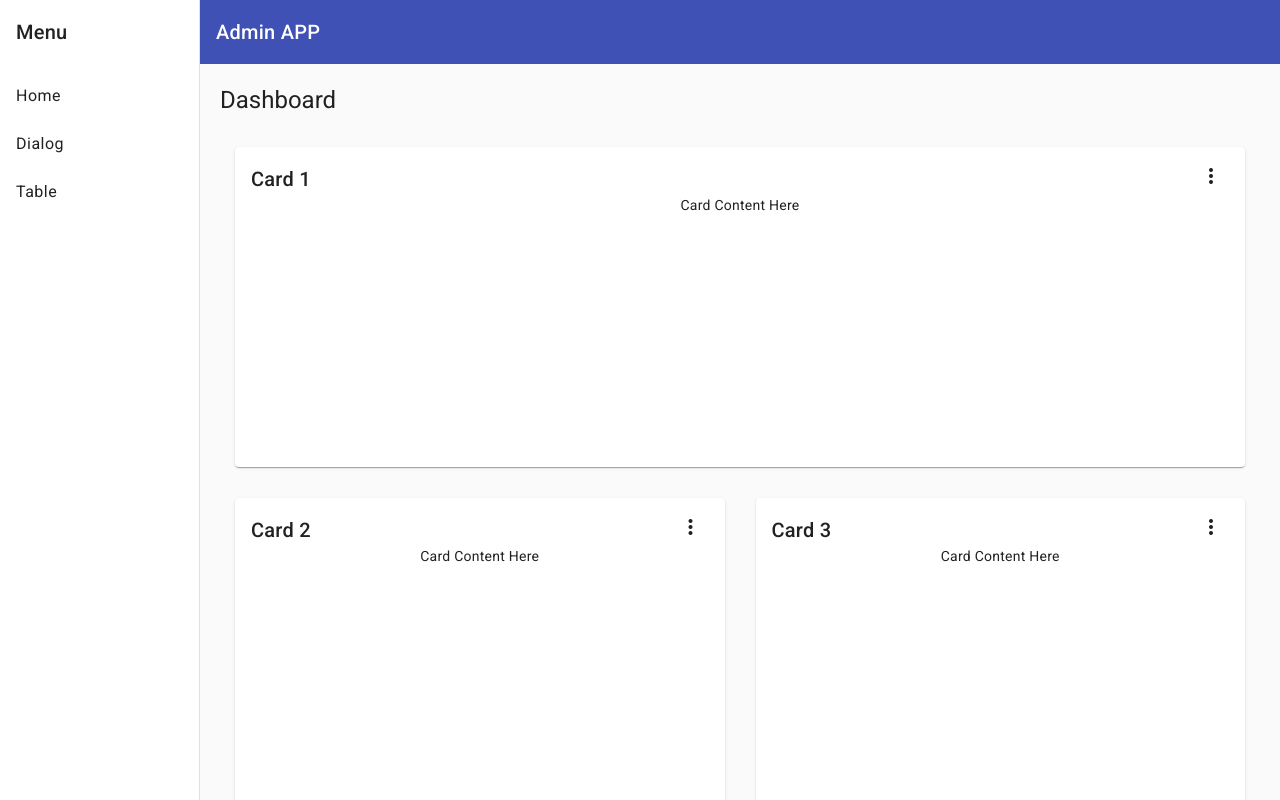
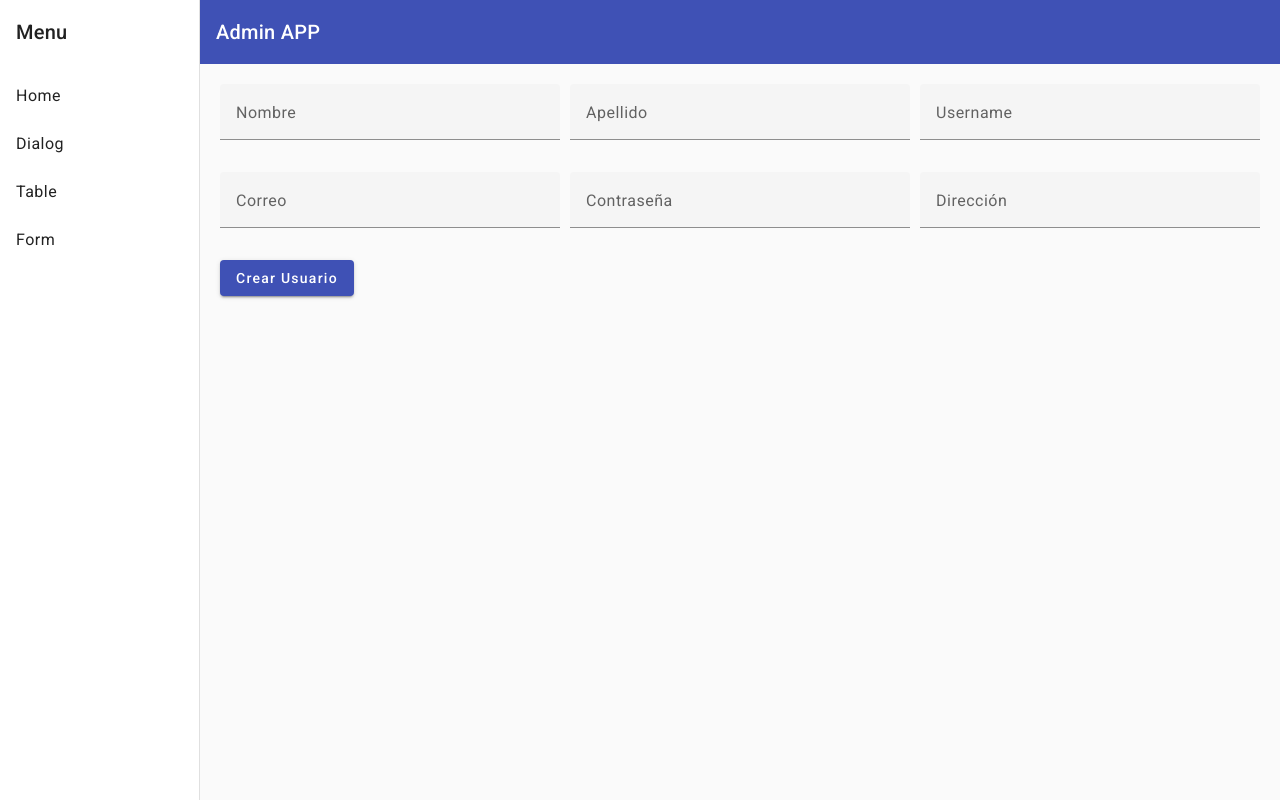
Before and after one commit to Jair1996/angular-sesion24, an Angular app: page /form in a window 1280 px wide. Before the commit this address led to /. Built offline with nearby package versions, Linux system fonts and the light colour scheme.

Commit message:
Form added

```diff
--- a/src/app/app-routing.module.ts
+++ b/src/app/app-routing.module.ts
@@ -1,6 +1,7 @@
 import { NgModule } from '@angular/core';
 import { RouterModule, Routes } from '@angular/router';
 import { DialogPageComponent } from './pages/dialog-page/dialog-page.component';
+import { FormPageComponent } from './pages/form-page/form-page.component';
 import { HomePageComponent } from './pages/home-page/home-page.component';
 import { TablePageComponent } from './pages/table-page/table-page.component';
 
@@ -18,6 +19,10 @@ const routes: Routes = [
     component: TablePageComponent,
   },
   {
+    path: 'form',
+    component: FormPageComponent,
+  },
+  {
     path: '**',
     pathMatch: 'full',
     redirectTo: '',
--- a/src/app/navigation/navigation.component.html
+++ b/src/app/navigation/navigation.component.html
@@ -8,6 +8,7 @@
       <a mat-list-item routerLink="/">Home</a>
       <a mat-list-item routerLink="/dialog">Dialog</a>
       <a mat-list-item routerLink="/table">Table</a>
+      <a mat-list-item routerLink="/form">Form</a>
     </mat-nav-list>
   </mat-sidenav>
   <mat-sidenav-content>
--- /dev/null
+++ b/src/app/pages/form-page/form-page.component.html
@@ -0,0 +1,53 @@
+<div class="container">
+  <form autocomplete="off">
+    <div class="grid">
+      <div class="">
+        <mat-form-field appearance="fill" class="full-width">
+          <mat-label>Nombre</mat-label>
+          <input matInput placeholder="Jair" />
+          <mat-error *ngIf="false">El campo es requerido</mat-error>
+        </mat-form-field>
+      </div>
+      <div class="">
+        <mat-form-field appearance="fill" class="full-width">
+          <mat-label>Apellido</mat-label>
+          <input matInput placeholder="Tello" />
+          <mat-error *ngIf="false">El campo es requerido</mat-error>
+        </mat-form-field>
+      </div>
+      <div class="">
+        <mat-form-field appearance="fill" class="full-width">
+          <mat-label>Username</mat-label>
+          <input matInput placeholder="pepe123" />
+          <mat-error *ngIf="false">El campo es requerido</mat-error>
+        </mat-form-field>
+      </div>
+      <div class="">
+        <mat-form-field appearance="fill" class="full-width">
+          <mat-label>Correo</mat-label>
+          <input type="email" matInput placeholder="pep@example.com" />
+          <mat-error *ngIf="false">El correo no es válido</mat-error>
+        </mat-form-field>
+      </div>
+      <div class="">
+        <mat-form-field appearance="fill" class="full-width">
+          <mat-label>Contraseña</mat-label>
+          <input type="password" matInput placeholder="******" />
+          <mat-error *ngIf="false">El campo es requerido</mat-error>
+        </mat-form-field>
+      </div>
+      <div class="">
+        <mat-form-field appearance="fill" class="full-width">
+          <mat-label>Dirección</mat-label>
+          <input matInput placeholder="123 Calle San Lorenzo" />
+          <mat-error *ngIf="false">El campo es requerido</mat-error>
+        </mat-form-field>
+      </div>
+      <div class="">
+        <button type="button" mat-raised-button color="primary">
+          Crear Usuario
+        </button>
+      </div>
+    </div>
+  </form>
+</div>
--- /dev/null
+++ b/src/app/pages/form-page/form-page.component.scss
@@ -0,0 +1,9 @@
+.full-width {
+  width: 100%;
+}
+
+.grid {
+  display: grid;
+  gap: 10px;
+  grid-template-columns: repeat(3, 1fr);
+}
```
Also changed, not shown: src/app/pages/form-page/form-page.component.ts (added, +10 -0 lines), src/app/pages/pages.module.ts (+5 -2 lines).
